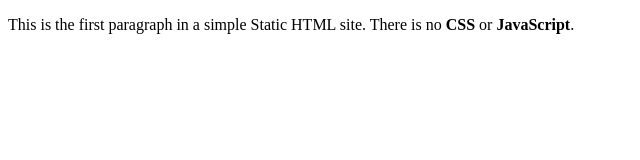
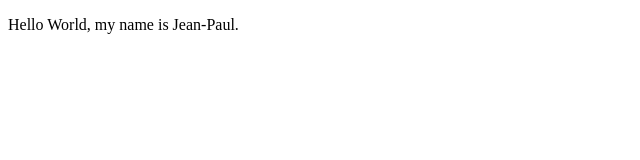
Before and after one commit to 22noname/static, a plain HTML site: page index.html in a window 1280 px wide. Shown: the whole page, without its empty margins (0-640 px from the left). Drawn offline with Linux system fonts and the light colour scheme.

Commit message:
UPDATE : Changed the text

```diff
--- a/index.html
+++ b/index.html
@@ -1,9 +1,9 @@
 <!doctype html>
 <html>
 	  <head>
-		      <title>Static HTML Site</title>
+		      <title>JEAN-PAUL WEB SITE</title>
 		        </head>
 			  <body>
-				      <p>This is the first paragraph in a simple Static HTML site. There is no <strong>CSS</strong> or <strong>JavaScript</strong>.</p>
-				        </body>
+				      <p>Hello World, my name is Jean-Paul.</p>
+			  </body>
 </html>
```
